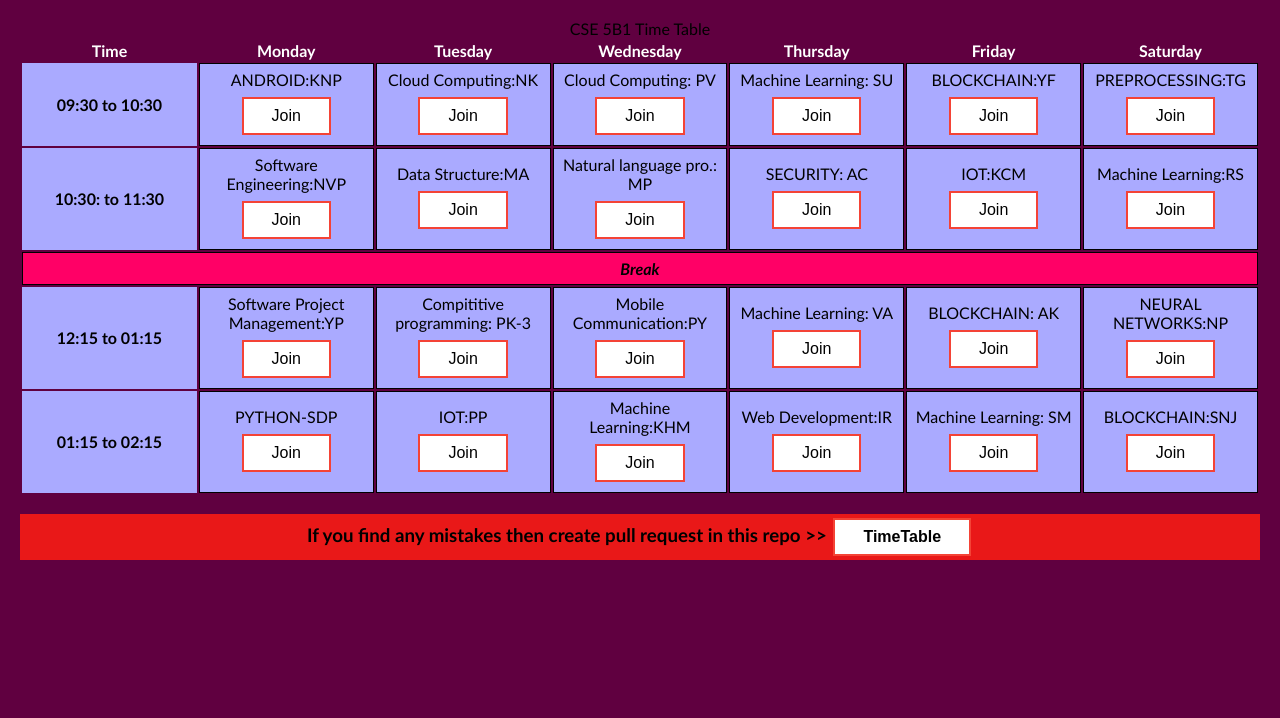
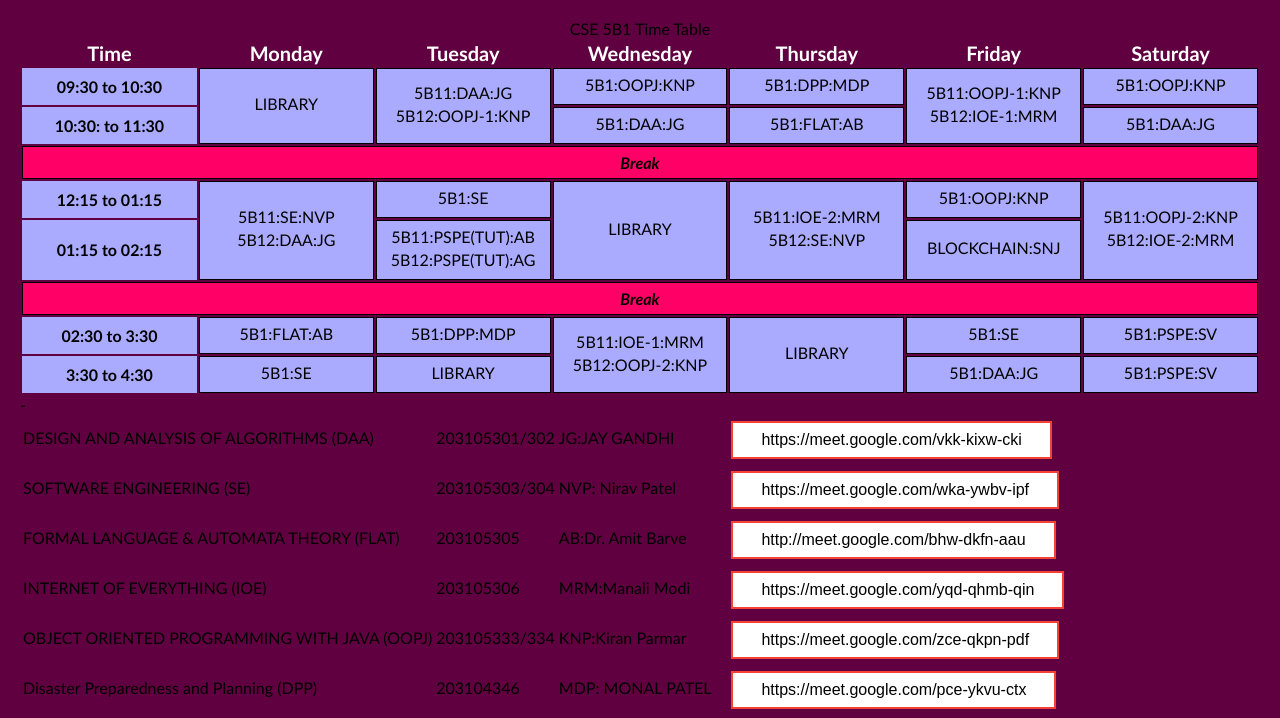
Before and after one commit to Anjan50/CSE-5B1-TimeTable, a plain HTML site: page index.html in a window 1280 px wide. Shown: the part 63-781 px from the top of the page. Drawn offline with Linux system fonts and the light colour scheme.

Commit message:
Update index.html

```diff
--- a/index.html
+++ b/index.html
@@ -5,8 +5,7 @@
     <meta charset="UTF-8">
     <link rel="stylesheet" href="css/style.css">
 
-    <!-- <meta http-equiv="X-UA-Compatible" content="IE=edge"> -->
-    <!-- <meta name="viewport" content="width=device-width, initial-scale=1.0"> -->
+
     <title>Time Table</title>
     <link rel="shortcut icon" href="favicon.ico" type="image/x-icon">
 </head>
@@ -17,13 +16,13 @@
         <caption>CSE 5B1 Time Table</caption>
         <THEAD>
             <TR>
-                <TH scope="col">Time</TH>
-                <TH scope="col">Monday</TH>
-                <TH scope="col">Tuesday</TH>
-                <TH scope="col">Wednesday</TH>
-                <TH scope="col">Thursday</TH>
-                <TH scope="col">Friday</TH>
-                <TH scope="col">Saturday</TH>
+                <TH scope="col" style="font-size: 20px;">Time</TH>
+                <TH scope="col" style="font-size: 20px;">Monday</TH>
+                <TH scope="col" style="font-size: 20px;">Tuesday</TH>
+                <TH scope="col" style="font-size: 20px;">Wednesday</TH>
+                <TH scope="col" style="font-size: 20px;">Thursday</TH>
+                <TH scope="col" style="font-size: 20px;">Friday</TH>
+                <TH scope="col" style="font-size: 20px;">Saturday</TH>
             </TR>
 
         </THEAD>
@@ -33,120 +32,258 @@
             <TR>
 
                 <TH scope="row">09:30 to 10:30</TH>
-                <TD>
-                    <div class="subject">ANDROID:KNP</div>
-                    <a target="_blank" href="https://meet.google.com/zce-qkpn-pdf"><button class="button button3">Join</button></a>
-
+                <TD rowspan="2">
+                    <div class="subject">LIBRARY</div>
+                </TD>
+                <TD rowspan="2">
+                    <div class="subject">5B11:DAA:JG</div>
+                    <div class="subject">5B12:OOPJ-1:KNP</div>
                 </TD>
                 <TD>
-                    <div class="subject">Cloud Computing:NK </div>
-                    <a target="_blank" href="https://meet.google.com/hrv-mmps-tun"><button class="button button3">Join</button></a>
+                    <div class="subject">5B1:OOPJ:KNP </div>
                 </TD>
                 <TD>
-                    <div class="subject">Cloud Computing: PV</div>
-                    <a target="_blank" href="https://meet.google.com/ifz-cppu-kyr"><button class="button button3">Join</button></a>
+                    <div class="subject">5B1:DPP:MDP</div>
+                </TD>
+                <TD rowspan="2">
+                    <div class="subject">5B11:OOPJ-1:KNP</div>
+                    <div class="subject">5B12:IOE-1:MRM</div>
                 </TD>
                 <TD>
-                    <div class="subject">Machine Learning: SU</div>
-                    <a target="_blank" href="https://meet.google.com/nod-czop-yfn"><button class="button button3">Join</button></a>
-                </TD>
-                <TD>
-                    <div class="subject">BLOCKCHAIN:YF</div>
-                    <a target="_blank" href="https://meet.google.com/pdt-nobz-tvj "><button class="button button3">Join</button></a>
-                </TD>
-                <TD>
-                    <div class="subject">PREPROCESSING:TG</div>
-                    <a target="_blank" href="https://meet.google.com/sir-tbvn-wvy"><button class="button button3">Join</button></a>
+                    <div class="subject">5B1:OOPJ:KNP</div>
                 </TD>
             </TR>
             <TR>
                 <TH scope="row">10:30: to 11:30</TH>
+
+
                 <TD>
-                    <div class="subject">Software Engineering:NVP </div>
-                    <a target="_blank" href="https://meet.google.com/wka-ywbv-ipf"><button class="button button3">Join</button></a>
+                    <div class="subject">5B1:DAA:JG</div>
                 </TD>
                 <TD>
-                    <div class="subject">Data Structure:MA</div>
-                    <a target="_blank" href="https://meet.google.com/uyn-uzww-bwb"><button class="button button3">Join</button></a>
+                    <div class="subject">5B1:FLAT:AB</div>
                 </TD>
                 <TD>
-                    <div class="subject">Natural language pro.: MP</div>
-                    <a target="_blank" href="https://meet.google.com/tub-xmik-cij"><button class="button button3">Join</button></a>
+                    <div class="subject">5B1:DAA:JG</div>
+                </TD>
+
+            </TR>
+            <TR>
+                <TD colspan="7" class="break">Break</TD>
+            </TR>
+            <TR>
+                <TH scope="row">12:15 to 01:15</TH>
+                <TD rowspan="2">
+                    <div class="subject">5B11:SE:NVP</div>
+                    <div class="subject">5B12:DAA:JG</div>
                 </TD>
                 <TD>
-                    <div class="subject">SECURITY: AC</div>
-                    <a target="_blank" href="https://meet.google.com/ngf-mnvp-qgz"><button class="button button3">Join</button></a>
+                    <div class="subject">5B1:SE</div>
+                </TD>
+                <TD rowspan="2">
+                    <div class="subject">LIBRARY</div>
+                </TD>
+                <TD rowspan="2">
+                    <div class="subject">5B11:IOE-2:MRM</div>
+                    <div class="subject">5B12:SE:NVP</div>
                 </TD>
                 <TD>
-                    <div class="subject">IOT:KCM</div>
-                    <a target="_blank" href="https://meet.google.com/gqw-qzse-ypu"><button class="button button3">Join</button></a>
+                    <div class="subject">5B1:OOPJ:KNP</div>
+                </TD>
+                <TD rowspan="2">
+                    <div class="subject">5B11:OOPJ-2:KNP </div>
+                    <div class="subject">5B12:IOE-2:MRM </div>
+                </TD>
+            <TR>
+                <TH scope="row">01:15 to 02:15</TH>
+
+
+                <TD>
+                    <div class="subject">5B11:PSPE(TUT):AB</div>
+                    <div class="subject">5B12:PSPE(TUT):AG</div>
                 </TD>
                 <TD>
-                    <div class="subject">Machine Learning:RS</div>
-                    <a target="_blank" href="https://meet.google.com/osv-cwxm-kkt"><button class="button button3">Join</button></a>
+                    <div class="subject">BLOCKCHAIN:SNJ</div>
                 </TD>
             </TR>
             <TR>
                 <TD colspan="7" class="break">Break</TD>
             </TR>
             <TR>
-                <TH scope="row">12:15 to 01:15</TH>
+                <TH scope="row">02:30 to 3:30</TH>
                 <TD>
-                    <div class="subject">Software Project Management:YP</div>
-                    <a target="_blank" href="https://meet.google.com/zdo-fygc-hzq"><button class="button button3">Join</button></a>
+                    <div class="subject">5B1:FLAT:AB</div>
                 </TD>
                 <TD>
-                    <div class="subject">Compititive programming: PK-3</div>
-                    <a target="_blank" href="https://meet.google.com/cww-onss-pds"><button class="button button3">Join</button></a>
+                    <div class="subject">5B1:DPP:MDP</div>
+                </TD>
+                <TD rowspan="2">
+                    <div class="subject">5B11:IOE-1:MRM</div>
+                    <div class="subject">5B12:OOPJ-2:KNP</div>
+                </TD>
+                <TD rowspan="2">
+                    <div class="subject">LIBRARY</div>
                 </TD>
                 <TD>
-                    <div class="subject">Mobile Communication:PY</div>
-                    <a target="_blank" href="https://meet.google.com/trs-gynn-pnp"><button class="button button3">Join</button></a>
+                    <div class="subject">5B1:SE</div>
                 </TD>
                 <TD>
-                    <div class="subject">Machine Learning: VA</div>
-                    <a target="_blank" href="https://meet.google.com/xrr-siqk-jqh"><button class="button button3">Join</button></a>
+                    <div class="subject">5B1:PSPE:SV</div>
+                </TD>
+            <TR>
+                <TH scope="row">3:30 to 4:30</TH>
+
+                <TD>
+                    <div class="subject">5B1:SE</div>
                 </TD>
                 <TD>
-                    <div class="subject">BLOCKCHAIN: AK</div>
-                    <a target="_blank" href="https://meet.google.com/otp-eizu-ago"><button class="button button3">Join</button></a>
+                    <div class="subject">LIBRARY</div>
                 </TD>
                 <TD>
-                    <div class="subject">NEURAL NETWORKS:NP </div>
-                    <a target="_blank" href="https://meet.google.com/gcd-pins-wfi"><button class="button button3">Join</button></a>
+                    <div class="subject">5B1:DAA:JG</div>
+                </TD>
+                <TD>
+                    <div class="subject">5B1:PSPE:SV</div>
+                </TD>
+            </TR>
+
+        </TBODY>
+    </TABLE>
+    <DIV>-</DIV>
+    <TABLE class="faculty">
+
+        <TBODY>
+
+            <TR>
+
+                <TD>
+                    <div class="subject">DESIGN AND ANALYSIS OF ALGORITHMS (DAA)</div>
+                </TD>
+
+                <TD>
+                    <div class="subject">203105301/302 </div>
+                </TD>
+                <TD>
+                    <div class="subject">JG:JAY GANDHI</div>
+                </TD>
+                <TD>
+                    <a target="_blank" href="https://meet.google.com/vkk-kixw-cki"><button
+                            class="button button3">https://meet.google.com/vkk-kixw-cki</button></a>
+                </TD>
+
+            </TR>
+            <TR>
+
+                <TD>
+                    <div class="subject">SOFTWARE ENGINEERING (SE)</div>
+                </TD>
+                <TD>
+                    <div class="subject">203105303/304</div>
+                </TD>
+                <TD>
+                    <div class="subject">NVP: Nirav Patel</div>
+                </TD>
+                <TD>
+                    <a target="_blank" href="https://meet.google.com/wka-ywbv-ipf"><button
+                            class="button button3">https://meet.google.com/wka-ywbv-ipf</button></a>
+                </TD>
+            </TR>
+
+            <TR>
+
+                <TD>
+                    <div class="subject">FORMAL LANGUAGE & AUTOMATA THEORY (FLAT)</div>
+                </TD>
+                <TD>
+                    <div class="subject">203105305</div>
+                </TD>
+                <TD>
+                    <div class="subject">AB:Dr. Amit Barve</div>
+                </TD>
+                <TD>
+                    <a target="_blank" href="http://meet.google.com/bhw-dkfn-aau"><button
+                            class="button button3">http://meet.google.com/bhw-dkfn-aau</button></a>
                 </TD>
             <TR>
-                    <TH scope="row">01:15 to 02:15</TH>
                 <TD>
-                        <div class="subject">PYTHON-SDP</div>
-                        <a target="_blank" href="https://meet.google.com/evk-tqdv-khh"><button class="button button3">Join</button></a>
+                    <div class="subject">INTERNET OF EVERYTHING (IOE)</div>
                 </TD>
                 <TD>
-                        <div class="subject">IOT:PP</div>
-                        <a target="_blank" href="https://meet.google.com/tvs-wnzr-dyt"><button class="button button3">Join</button></a>
+                    <div class="subject">203105306</div>
                 </TD>
                 <TD>
-                        <div class="subject">Machine Learning:KHM</div>
-                        <a target="_blank" href="https://meet.google.com/gtf-sufs-jnr"><button class="button button3">Join</button></a>
+                    <div class="subject">MRM:Manali Modi</div>
+                </TD>
+
+                <TD>
+                    <a target="_blank" href="https://meet.google.com/yqd-qhmb-qin"><button
+                            class="button button3">https://meet.google.com/yqd-qhmb-qin</button></a>
+                </TD>
+            </TR>
+            <TR>
+                <TD>
+                    <div class="subject">OBJECT ORIENTED PROGRAMMING WITH JAVA (OOPJ)</div>
                 </TD>
                 <TD>
-                        <div class="subject">Web Development:IR</div>
-                        <a target="_blank" href="https://meet.google.com/jnw-pnrb-dvx"><button class="button button3">Join</button></a>
+                    <div class="subject">203105333/334</div>
                 </TD>
                 <TD>
-                        <div class="subject">Machine Learning: SM</div>
-                        <a target="_blank" href="https://meet.google.com/zsa-rtpz-ygy"><button class="button button3">Join</button></a>
+                    <div class="subject">KNP:Kiran Parmar</div>
+                </TD>
+
+                <TD>
+                    <a target="_blank" href="https://meet.google.com/zce-qkpn-pdf"><button
+                            class="button button3">https://meet.google.com/zce-qkpn-pdf</button></a>
+                </TD>
+            </TR>
+
+            <TR>
+                <TD>
+                    <div class="subject">Disaster Preparedness and Planning (DPP)</div>
                 </TD>
                 <TD>
-                        <div class="subject">BLOCKCHAIN:SNJ</div>
-                        <a target="_blank" href="https://meet.google.com/mxh-dizy-bto"><button class="button button3">Join</button></a>
+                    <div class="subject">203104346</div>
+                </TD>
+                <TD>
+                    <div class="subject">MDP: MONAL PATEL</div>
+                </TD>
+
+                <TD>
+                    <a target="_blank" href="https://meet.google.com/pce-ykvu-ctx"><button
+                            class="button button3">https://meet.google.com/pce-ykvu-ctx</button></a>
+                </TD>
+            </TR>
+
+            <TR>
+                <TD>
+                    <div class="subject">Programming Skills and Placement Essentials (PSPE)</div>
+                </TD>
+                <TD>
+                    <div class="subject">203193302</div>
+                </TD>
+                <TD>
+                    <div class="subject">AG: ANINDITA GHOSH</div>
+                    <div class="subject">AB: AJAY BAGHEL</div>
+                    <div class="subject">SV: SHIVANEE</div>
+                </TD>
+
+                <TD>
+                    <a target="_blank" href="http://meet.google.com/rdq-uqkh-ner"><button
+                            class="button button3">http://meet.google.com/rdq-uqkh-ner</button></a><br>
+                    <a target="_blank" href="https://meet.google.com/bse-kevb-cdf"><button
+                            class="button button3">https://meet.google.com/bse-kevb-cdf</button></a><br>
+                    <a target="_blank" href="https://meet.google.com/zto-nmie-xva"><button
+                            class="button button3">https://meet.google.com/zto-nmie-xva</button></a>
                 </TD>
             </TR>
 
         </TBODY>
     </TABLE>
 
-    <H3 class="footerhead">If you find any mistakes then create pull request in this repo >> <a target="_blank" href="https://github.com/Anjan50/CSE-5B1-TimeTable"><button class="button button3"><strong>TimeTable</strong></button></a> </H3>
+
+    <H3 class="footerhead">If you find any mistakes then create pull request in this repo >> <a target="_blank"
+            href="https://github.com/Anjan50/CSE-5B1-TimeTable"><button
+                class="button button3"><strong>TimeTable</strong></button></a> </H3>
 
 </body>
 
```
Lines whose indentation alone changed are shown as unchanged.
